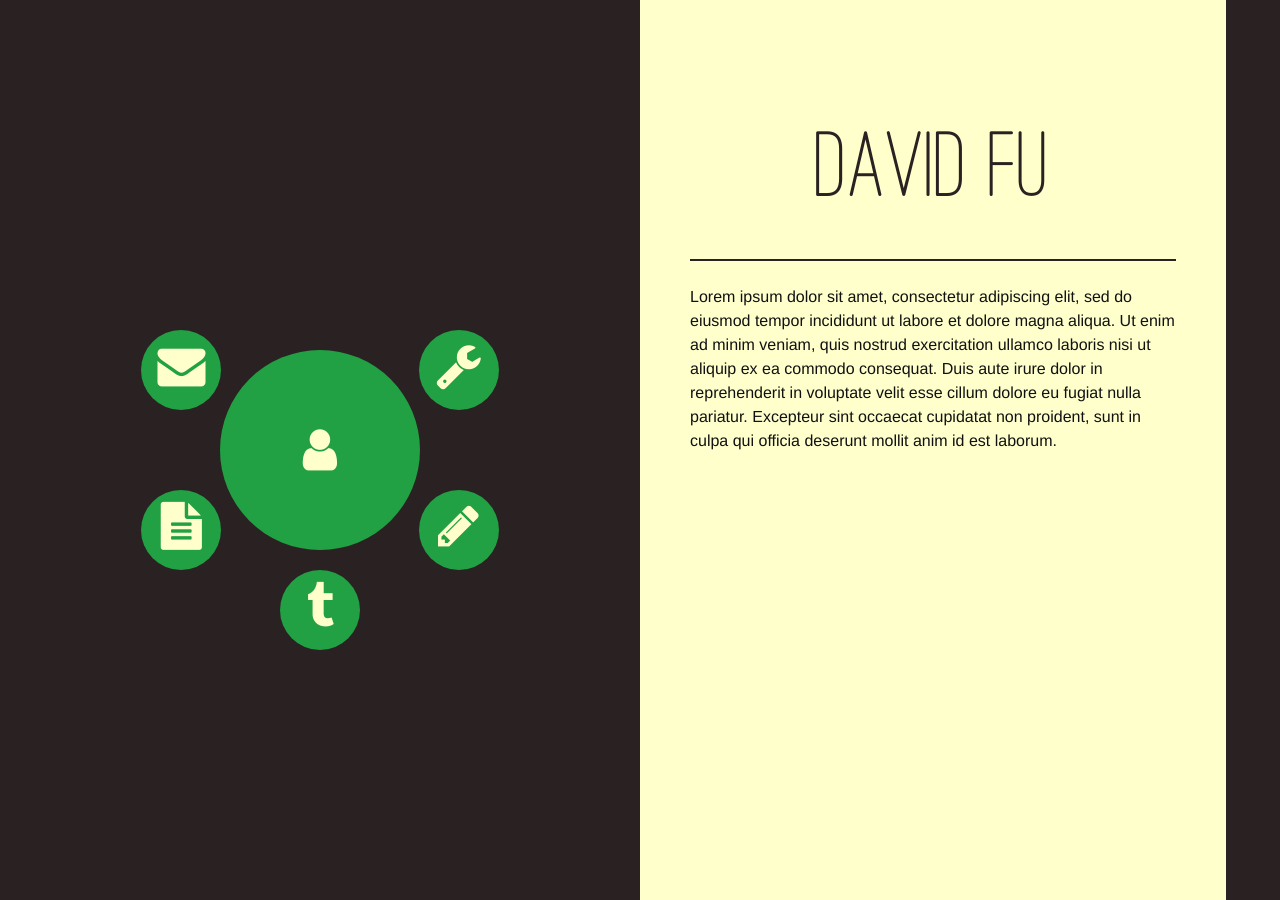
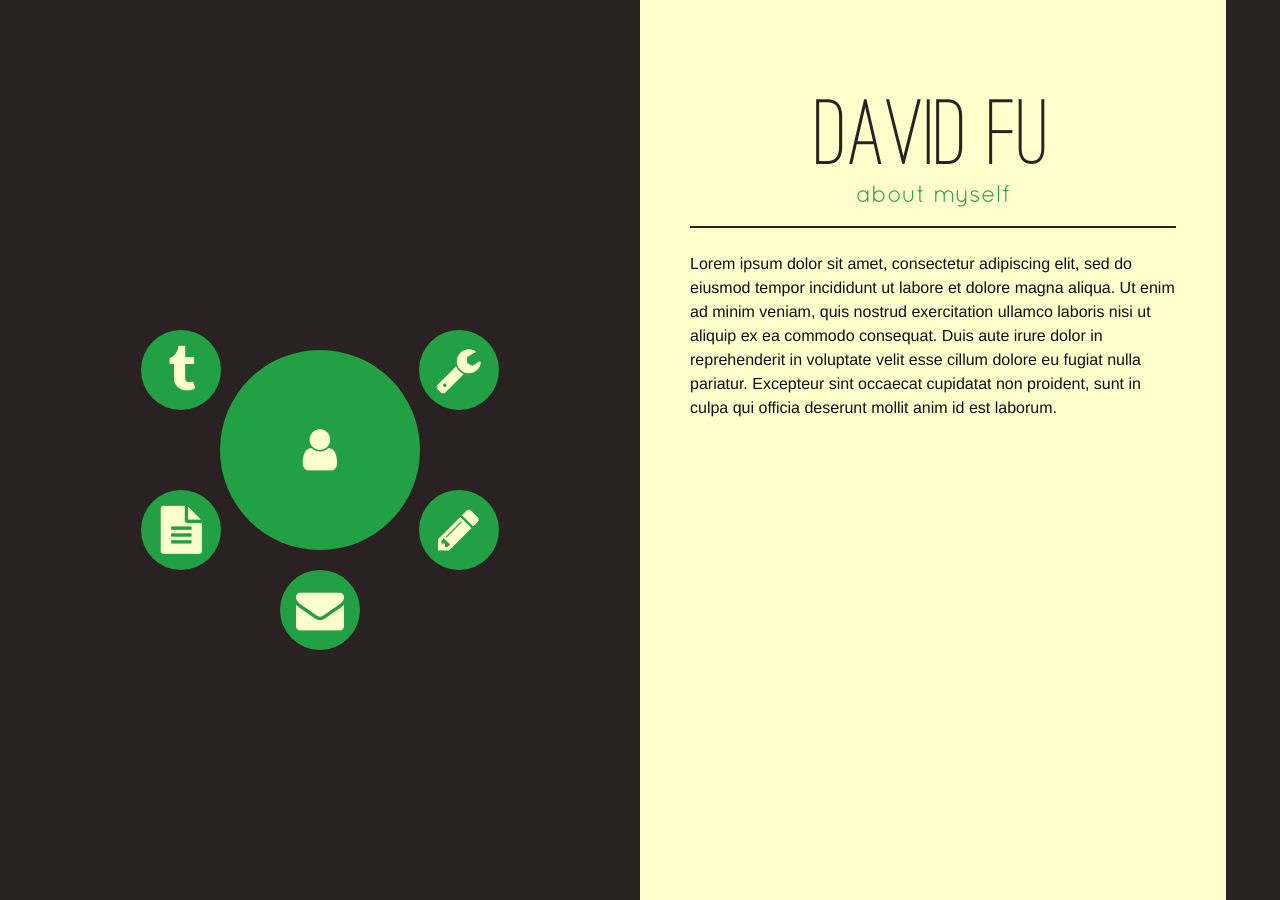
Before and after one commit to dvdfu/old-website, a Jekyll site: the page built from index.html, in a window 1280 px wide. Built offline with Jekyll 4.4.1, drawn with Linux system fonts in a browser that asks for light colours; nearby versions of some CDN libraries.

Commit message:
fixed icons and added subheadings

```diff
--- a/_layouts/default.html
+++ b/_layouts/default.html
@@ -15,15 +15,24 @@
     <div class="circle" id="circle-1" name="about"><span class="fa fa-user fa-3x icon"></span></div>
     <div class="circle" id="circle-2" name="projects"><span class="fa fa-wrench fa-3x icon"></span></div>
     <div class="circle" id="circle-3" name="artwork"><span class="fa fa-pencil fa-3x icon"></div>
-    <div class="circle" id="circle-4" name="blog"><span class="fa fa-tumblr fa-3x icon"></div>
+    <div class="circle" id="circle-4" name="contact"><span class="fa fa-envelope fa-3x icon"></div>
     <div class="circle" id="circle-5" name="resume"><span class="fa fa-file-text fa-3x icon"></div>
-    <div class="circle" id="circle-6" name="contact"><span class="fa fa-envelope fa-3x icon"></div>
+    <div class="circle" id="circle-6" name="blog"><span class="fa fa-tumblr fa-3x icon"></div>
 
     <div class="panel" id="main-box">
-      <h1>David Fu</h1>
-      <div class="divider"></div>
-      <p>Lorem ipsum dolor sit amet, consectetur adipiscing elit, sed do eiusmod tempor incididunt ut labore et dolore magna aliqua. Ut enim ad minim veniam, quis nostrud exercitation ullamco laboris nisi ut aliquip ex ea commodo consequat. Duis aute irure dolor in reprehenderit in voluptate velit esse cillum dolore eu fugiat nulla pariatur. Excepteur sint occaecat cupidatat non proident, sunt in culpa qui officia deserunt mollit anim id est laborum.<p>
+      <div class="panel-text" id="about">
+        <h1>David Fu</h1>
+        <h2>about myself</h2>
+        <div class="divider"></div>
+        <p>Lorem ipsum dolor sit amet, consectetur adipiscing elit, sed do eiusmod tempor incididunt ut labore et dolore magna aliqua. Ut enim ad minim veniam, quis nostrud exercitation ullamco laboris nisi ut aliquip ex ea commodo consequat. Duis aute irure dolor in reprehenderit in voluptate velit esse cillum dolore eu fugiat nulla pariatur. Excepteur sint occaecat cupidatat non proident, sunt in culpa qui officia deserunt mollit anim id est laborum.<p>
+      </div>
 
+      <div class="panel-text" id="projects">
+        <h1>Projects</h1>
+        <h2>stuff I've done</h2>
+        <div class="divider"></div>
+        <p>Eeeeuuuggh<p>
+      </div>
     </div>
 
     <!-- {% include footer.html %} -->
--- a/_sass/_custom.scss
+++ b/_sass/_custom.scss
@@ -12,17 +12,19 @@ h1 {
 	font-family: OstrichRegular;
 	color: $black-brown;
 	text-align: center;
+	line-height: 40px;
 }
 
 h2 {
-	font-size: 300%;
-	color: $black-brown;
+	font-family: QuicksandRegular;
+	color: $green-blue;
 	text-align: center;
 }
 
 .icon {
 	color: $yellow-white;
 	line-height: inherit !important;
+	z-index: -1;
 }
 
 .circle {
@@ -35,8 +37,9 @@ h2 {
     margin-top: -40px;
 	background-color: $green-blue;
 	border-radius: 100%;
+	z-index: -2;
 
-    line-height: inherit;
+    line-height: 80px;
     text-align: center;
     vertical-align: middle;
     display: inline-block;
@@ -48,7 +51,11 @@ h2 {
 	height: 100%;
 	left: 100%;
 	background-color: $yellow-white;
-	padding: 100px 50px 100px 50px;
+	padding: 120px 50px 100px 50px;
+}
+
+.panel-text {
+
 }
 
 .divider {
@@ -60,5 +67,10 @@ h2 {
 
 @font-face {
     font-family: OstrichRegular;
-    src: url("/assets/fonts/ostrich-rounded.ttf");
+    src: url("/assets/fonts/ostrich-regular.ttf");
 }
+
+@font-face {
+    font-family: QuicksandRegular;
+    src: url("/assets/fonts/Quicksand-Regular.otf");
+}
--- a/assets/js/test.js
+++ b/assets/js/test.js
@@ -42,13 +42,11 @@ function setCirclePositions () {
 			}, animShort);
 		}
 	}
-	// circleEnter($("#circle-1"));
 }
 
 function circleEnter(circle) {
 	circleCentered = circle;
-	var w = ringRadius
- * 2 - 120;
+	var w = ringRadius * 2 - 120;
 	circle.animate({
 		"width": w,
 		"height": w,
@@ -57,8 +55,10 @@ function circleEnter(circle) {
 		"margin-top": -w / 2,
 		"top": yRingCenter,
 		"left": xRingCenter
-	}, animShort);
+	}, animShort, "swing", function() {	});
 	circle.attr("clicked", 1);
+	$(".panel-text").hide();
+	$("#" + circle.attr("name")).show();
 }
 
 function circleExit(circle) {
@@ -71,6 +71,6 @@ function circleExit(circle) {
 		"margin-top": -w / 2,
 		"top": circle.attr('y-orig'),
 		"left": circle.attr('x-orig')
-	}, animShort);
+	}, animShort, "swing", function() { });
 	circle.attr("clicked", 0);
 }
```
Also changed, not shown: _data/sections.yml (added), assets/fonts/Quicksand-Regular.otf (added).
